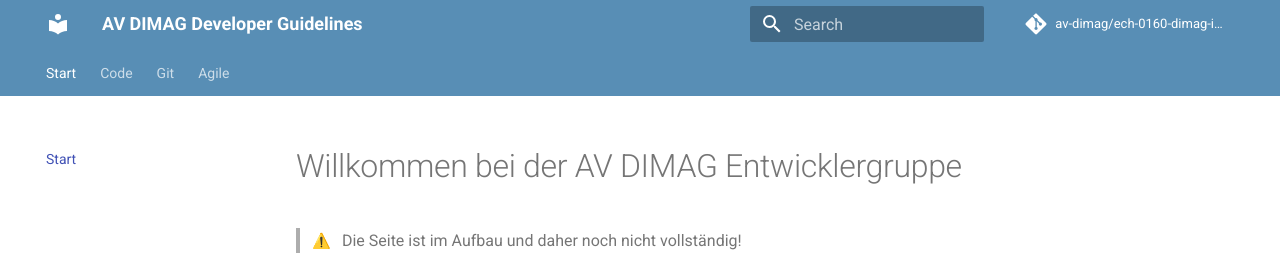
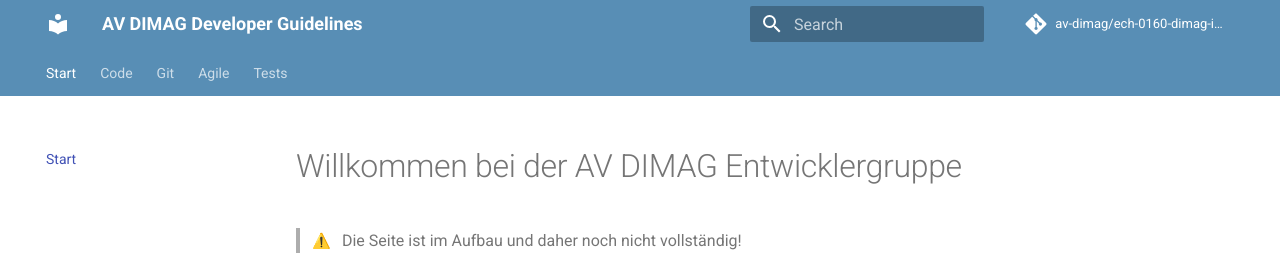
Before and after one commit to av-dimag/guideline, an MkDocs documentation site: the page built from docs/index.md, in a window 1280 px wide. Shown: the top 258 px of the page. Built offline with MkDocs 1.6.1 and Material for MkDocs 9.7.7, drawn with Linux system fonts in a browser that asks for light colours; emoji names are drawn with the system emoji font; comment, search, counter and statistics services are not loaded.

Commit message:
feat(tests): new page for test case documentation

```diff
--- a/mkdocs.yml
+++ b/mkdocs.yml
@@ -8,6 +8,7 @@ nav:
   - Code: code/index.md
   - Git: git/index.md
   - Agile: agile/index.md
+  - Tests: tests/index.md
 
 plugins:
   - include-markdown
```
Also changed, not shown: 1 other file.
